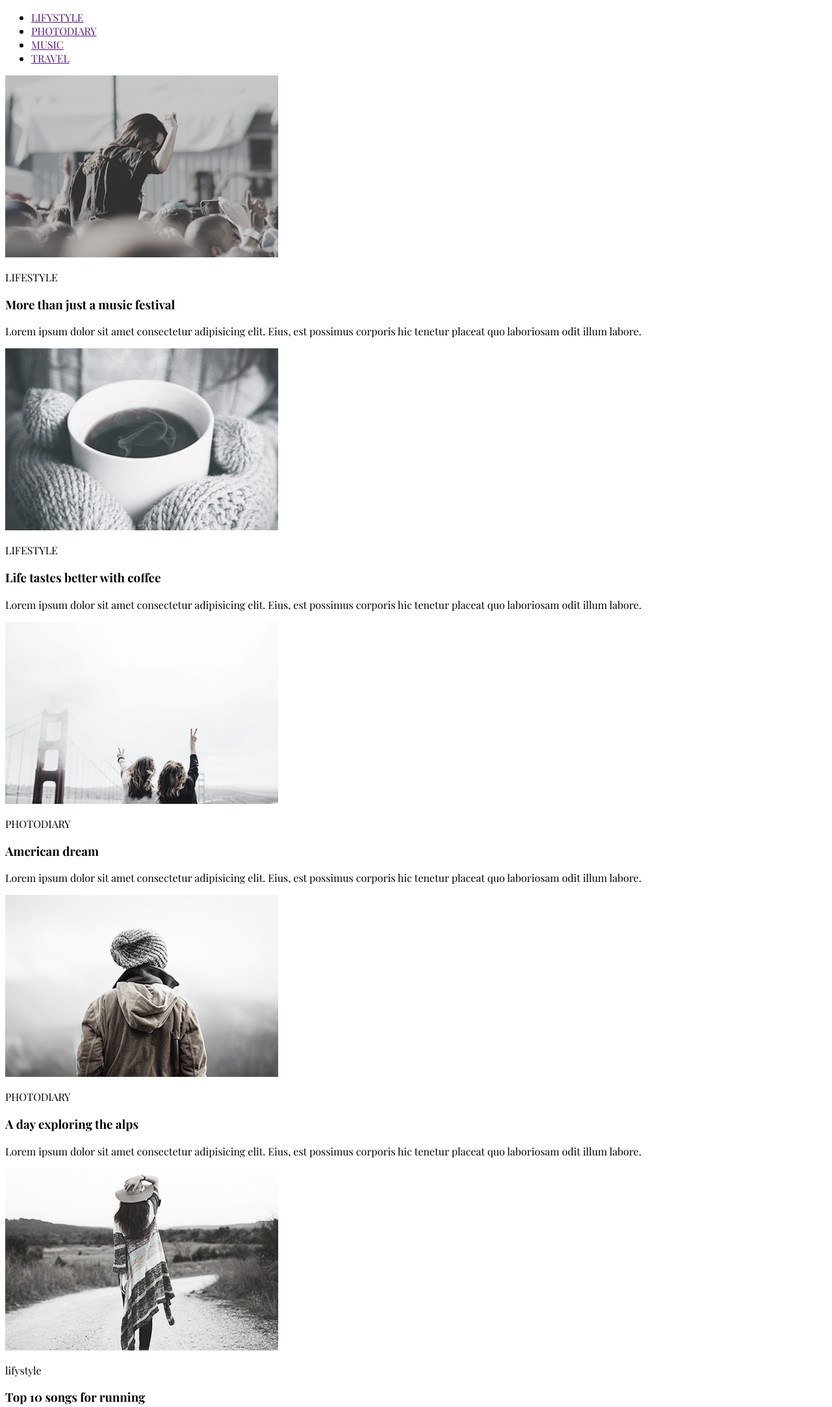
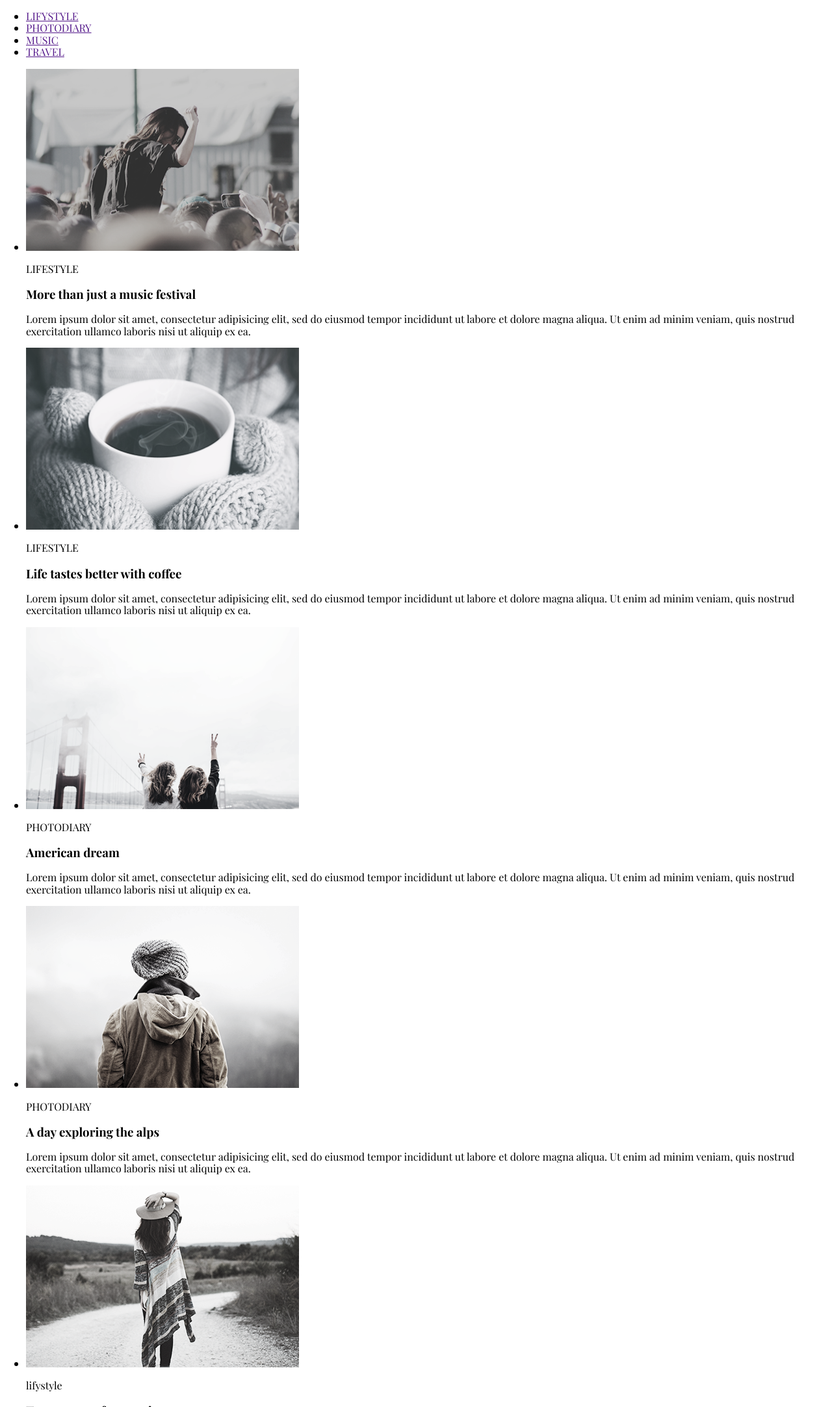
Before and after one commit to Ignat21215/Photoblog, a plain HTML site: page index.html in a window 1280 px wide. Shown: the top 2165 px of the page at 65% size. Drawn offline with nearby package versions, Linux system fonts and the light colour scheme; a web font is replaced by a local one.

Commit message:
Update index.html

```diff
--- a/index.html
+++ b/index.html
@@ -2,66 +2,155 @@
 <!DOCTYPE html>
 <html lang="eng">
   <head>
-    <meta charset="utf-8">
-    <meta name="viewport" content="width=device-width, initial-scale=1.0">
+    <meta charset="utf-8" />
+    <meta name="viewport" content="width=device-width, initial-scale=1.0" />
+    <link
+      href="https://necolas.github.io/normalize.css/8.0.1/normalize.css"
+      rel="stylesheet"
+    />
     <title>Title</title>
-    <link href="style.css" rel="stylesheet">
-    <link href="https://fonts.googleapis.com/css2?family=Playfair+Display:ital,wght@0,400..900;1,400..900&display=swap" rel="stylesheet">
-    <link href="https://fonts.googleapis.com/css2?family=Ubuntu:ital,wght@0,300;0,400;0,500;0,700;1,300;1,400;1,500;1,700&display=swap" rel="stylesheet">
+    <link href="style.css" rel="stylesheet" />
+    <link
+      href="https://fonts.googleapis.com/css2?family=Playfair+Display:ital,wght@0,400..900;1,400..900&display=swap"
+      rel="stylesheet"
+    />
+    <link
+      href="https://fonts.googleapis.com/css2?family=Ubuntu:ital,wght@0,300;0,400;0,500;0,700;1,300;1,400;1,500;1,700&display=swap"
+      rel="stylesheet"
+    />
   </head>
   <!-- Зміст (основна частина документу)  -->
   <body>
     <header class="header">
-        <nav class="header_navigation">
-            <ul class="header_list">
-                <li class="header_item"><a href="" class="header_link">LIFYSTYLE</a></li>
-                <li class="header_item"><a href="" class="header_link">PHOTODIARY</a></li>
-                <li class="header_item"><a href="" class="header_link">MUSIC</a></li>
-                <li class="header_item"><a href="" class="header_link">TRAVEL</a></li>
+      <div class="container">
+        <nav class="header-navigation">
+          <ul class="header-list">
+            <li class="header-item">
+              <a href="" class="header-link">LIFYSTYLE</a>
+            </li>
+            <li class="header-item">
+              <a href="" class="header-link">PHOTODIARY</a>
+            </li>
+            <li class="header-item">
+              <a href="" class="header-link">MUSIC</a>
+            </li>
+            <li class="header-item">
+              <a href="" class="header-link">TRAVEL</a>
+            </li>
           </ul>
         </nav>
+      </div>
     </header>
     <main class="main">
       <section class="hero">
-<article class="fotoblog">
-    <img src="./images/music-festival.png" alt="festival" class="fotoblog-image"/>
-    <p class="fotoblog-subtitle">LIFESTYLE</p>
-    <h3 class="fotoblog-title">More than just a music festival</h3>
-    <p class="fotoblog-desk">Lorem ipsum dolor sit amet consectetur adipisicing elit. Eius, est possimus corporis hic tenetur placeat quo laboriosam odit illum labore.</p>
+        <div class="container hero-container">
+          <ul class="hero-list">
+            <li class="hero-item">
+              <article class="hero-article">
+                <img
+                  src="./images/music-festival.png"
+                  alt="festival"
+                  class="hero-image"
+                />
+                <p class="hero-subtitle">LIFESTYLE</p>
+                <h3 class="hero-title">More than just a music festival</h3>
+                <p class="hero-desk">
+                  Lorem ipsum dolor sit amet, consectetur adipisicing elit, sed
+                  do eiusmod tempor incididunt ut labore et dolore magna aliqua.
+                  Ut enim ad minim veniam, quis nostrud exercitation ullamco
+                  laboris nisi ut aliquip ex ea.
+                </p>
               </article>
-       <article class="fotoblog">
-    <img src="images/coffee.png" alt="coffee" class="fotoblog-image"/>
-    <p class="fotoblog-subtitle">LIFESTYLE</p>
-    <h3 class="fotoblog-title">Life tastes better with coffee</h3>
-    <p class="fotoblog-desk">Lorem ipsum dolor sit amet consectetur adipisicing elit. Eius, est possimus corporis hic tenetur placeat quo laboriosam odit illum labore.</p>
+            </li>
+            <li class="hero-item">
+              <article class="hero-article">
+                <img
+                  src="images/coffee.png"
+                  alt="coffee"
+                  class="hero-image"
+                />
+                <p class="hero-subtitle">LIFESTYLE</p>
+                <h3 class="hero-title">Life tastes better with coffee</h3>
+                <p class="hero-desk">
+                  Lorem ipsum dolor sit amet, consectetur adipisicing elit, sed
+                  do eiusmod tempor incididunt ut labore et dolore magna aliqua.
+                  Ut enim ad minim veniam, quis nostrud exercitation ullamco
+                  laboris nisi ut aliquip ex ea.
+                </p>
               </article>
-           <article class="fotoblog">
-            <img src="./images/american-dream.png" alt="dream" class="fotoblog-image"/>
-            <p class="fotoblog-subtitle">PHOTODIARY</p>
-            <h3 class="fotoblog-title">American dream</h3>
-            <p class="fotoblog-desk">Lorem ipsum dolor sit amet consectetur adipisicing elit. Eius, est possimus corporis hic tenetur placeat quo laboriosam odit illum labore.</p>
+            </li>
+            <li class="hero-item">
+              <article class="hero-article">
+                <img
+                  src="./images/american-dream.png"
+                  alt="dream"
+                  class="hero-image"
+                />
+                <p class="hero-subtitle">PHOTODIARY</p>
+                <h3 class="hero-title">American dream</h3>
+                <p class="hero-desk">
+                  Lorem ipsum dolor sit amet, consectetur adipisicing elit, sed
+                  do eiusmod tempor incididunt ut labore et dolore magna aliqua.
+                  Ut enim ad minim veniam, quis nostrud exercitation ullamco
+                  laboris nisi ut aliquip ex ea.
+                </p>
               </article>
-        <article class="fotoblog">
-            <img src="./images/exploring-alps.png" alt="alps" class="fotoblog-image"/>
-        <p class="fotoblog-subtitle">PHOTODIARY</p>
-        <h3 class="fotoblog-title">A day exploring the alps</h3>
-        <p class="fotoblog-desk">Lorem ipsum dolor sit amet consectetur adipisicing elit. Eius, est possimus corporis hic tenetur placeat quo laboriosam odit illum labore.</p>
+            </li>
+            <li class="hero-item">
+              <article class="hero-article">
+                <img
+                  src="./images/exploring-alps.png"
+                  alt="alps"
+                  class="hero-image"
+                />
+                <p class="hero-subtitle">PHOTODIARY</p>
+                <h3 class="hero-title">A day exploring the alps</h3>
+                <p class="hero-desk">
+                  Lorem ipsum dolor sit amet, consectetur adipisicing elit, sed
+                  do eiusmod tempor incididunt ut labore et dolore magna aliqua.
+                  Ut enim ad minim veniam, quis nostrud exercitation ullamco
+                  laboris nisi ut aliquip ex ea.
+                </p>
               </article>
-     <article class="fotoblog">
-        <img src="./images/songs-for-running.png" alt="songs" class="fotoblog-image"/>
-        <p class="fotoblog-subtitle">lifystyle</p>
-        <h3 class="fotoblog-title">Top 10 songs for running</h3>
-        <p class="fotoblog-desk">Lorem ipsum dolor sit amet consectetur adipisicing elit. Eius, est possimus corporis hic tenetur placeat quo laboriosam odit illum labore.</p>
+            </li>
+            <li class="hero-item">
+              <article class="hero-article">
+                <img
+                  src="./images/songs-for-running.png"
+                  alt="songs"
+                  class="hero-image"
+                />
+                <p class="hero-subtitle">lifystyle</p>
+                <h3 class="hero-title">Top 10 songs for running</h3>
+                <p class="hero-desk">
+                  Lorem ipsum dolor sit amet, consectetur adipisicing elit, sed
+                  do eiusmod tempor incididunt ut labore et dolore magna aliqua.
+                  Ut enim ad minim veniam, quis nostrud exercitation ullamco
+                  laboris nisi ut aliquip ex ea.
+                </p>
               </article>
-<article class="fotoblog">
-    <img src="./images/winter-days.png" alt="winter" class="fotoblog-image"/>
-<p class="fotoblog-subtitle">lifystyle</p>
-<h3 class="fotoblog-title">Cold winter days</h3>
-<p class="fotoblog-desk">Lorem ipsum dolor sit amet consectetur adipisicing elit. Eius, est possimus corporis hic tenetur placeat quo laboriosam odit illum labore.</p>
+            </li>
+            <li class="hero-item">
+              <article class="hero-article">
+                <img
+                  src="./images/winter-days.png"
+                  alt="winter"
+                  class="hero-image"
+                />
+                <p class="hero-subtitle">lifystyle</p>
+                <h3 class="hero-title">Cold winter days</h3>
+                <p class="hero-desk">
+                  Lorem ipsum dolor sit amet, consectetur adipisicing elit, sed
+                  do eiusmod tempor incididunt ut labore et dolore magna aliqua.
+                  Ut enim ad minim veniam, quis nostrud exercitation ullamco
+                  laboris nisi ut aliquip ex ea.
+                </p>
               </article>
+            </li>
+          </ul>
           <button type="submit" class="hero-btn">Load more</button>
+        </div>
       </section>
     </main>
-
   </body>
 </html>
```
Lines whose indentation alone changed are shown as unchanged.
